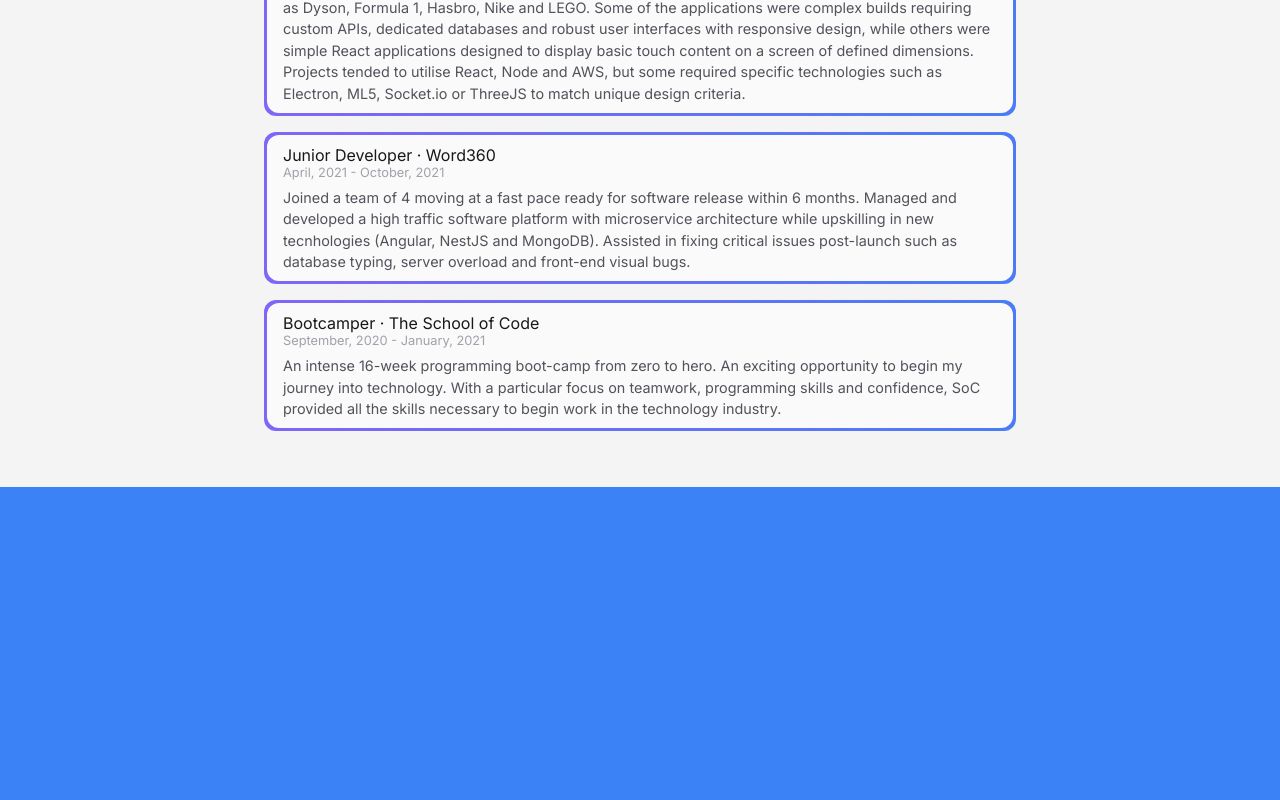
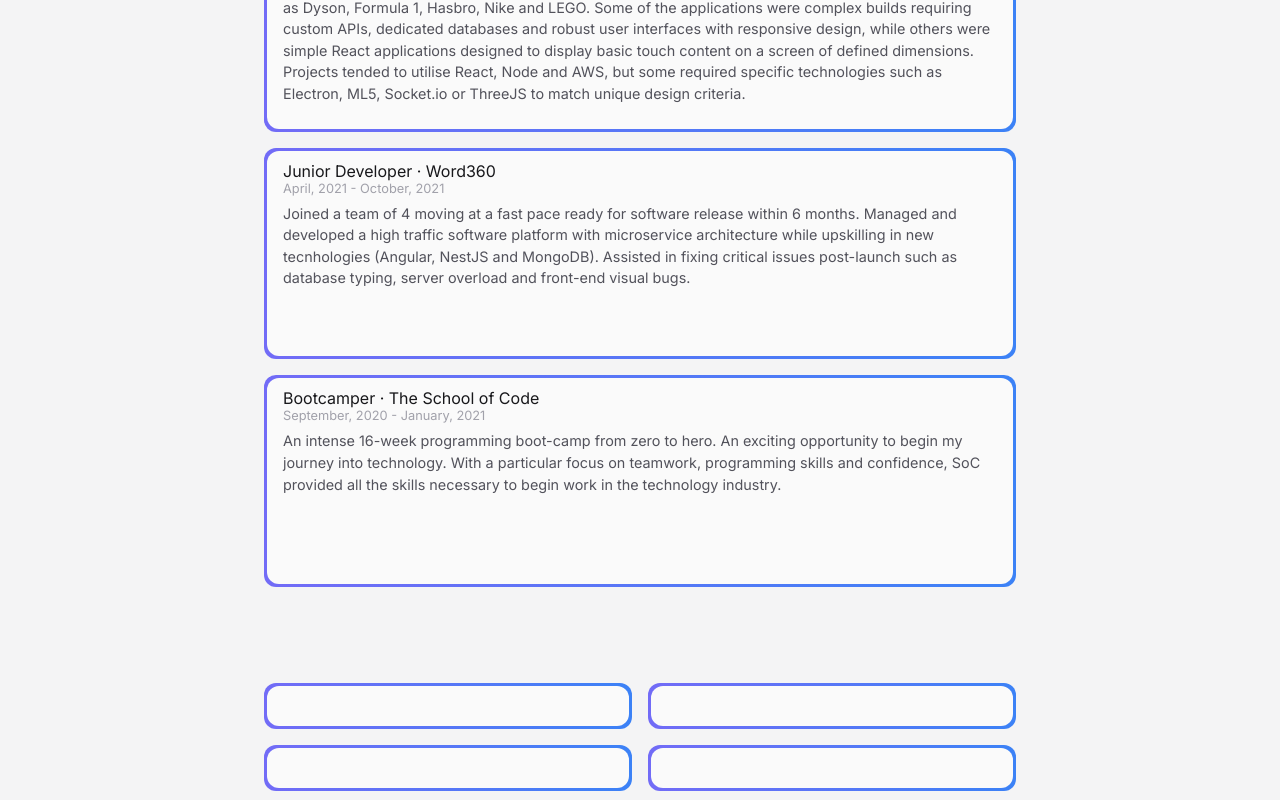
Before and after one commit to atTommy98/portfolio-website, a Next.js app: page / in a window 1280 px wide. Shown: the part 640-1440 px from the top of the page. Built offline with nearby package versions, Linux system fonts and the light colour scheme; no server answers.

Commit message:
Added project cards

```diff
--- a/src/app/globals.css
+++ b/src/app/globals.css
@@ -75,6 +75,10 @@
   .maintext {
     @apply text-zinc-600 dark:text-zinc-300;
   }
+
+  .section-layout {
+    @apply w-full h-fit flex flex-col justify-center max-w-[800px] py-12 px-6;
+  }
 }
 
 @layer components {
--- a/src/components/About.tsx
+++ b/src/components/About.tsx
@@ -1,14 +1,13 @@
 import ExperienceCard from "./ExperienceCard";
-import { Cards } from "../data";
+import { ExperienceCards } from "../data";
 
 export default function About({ id }: SectionProps) {
   return (
-    <section data-section className="w-full h-fit flex justify-center" id={id}>
-      <div className="w-[80%] max-w-[800px] py-12 px-6">
+    <section data-section className="section-layout" id={id}>
       <h4 className="">👋 Welcome! I&apos;m Tommy. I&apos;m a...</h4>
       <h2 className="font-bold">
-          Full stack web developer with 3 years experience delivering a variety
-          of web app experiences
+        Full stack web developer with 3 years experience delivering a variety of
+        web app experiences
       </h2>
       <p className="subtext mb-8">React, Node, TypeScript</p>
       <h4 className="maintext mb-4">
@@ -24,17 +23,17 @@ export default function About({ id }: SectionProps) {
         After spending some time working with the amazing team at{" "}
         <a href="https://www.gravit8.co/">Gravit8 Software</a> creating
         exhibition and live event software, I&apos;m spending my free time
-          improving my portfolio and delving deeper into full stack development
-          as a whole.
+        improving my portfolio and delving deeper into full stack development as
+        a whole.
       </h4>
       <h4 className="maintext">
         If I&apos;m not sat at the computer (programming or indulging in the
         video game competitive scene) you might find me in the gym,
-          producing/playing music or sat cross-legged digging into the science
-          and mathematics of how the world around us works.
+        producing/playing music or sat cross-legged digging into the science and
+        mathematics of how the world around us works.
       </h4>
-        <div className="mt-8 flex flex-col items-center align-center">
-          {Cards.map((card) => {
+      <div className="grid grid-rows-3 gap-4 mt-8">
+        {ExperienceCards.map((card) => {
           return (
             <ExperienceCard
               key={card.id}
@@ -45,7 +44,6 @@ export default function About({ id }: SectionProps) {
           );
         })}
       </div>
-      </div>
     </section>
   );
 }
--- a/src/components/ExperienceCard.tsx
+++ b/src/components/ExperienceCard.tsx
@@ -4,7 +4,7 @@ export default function ExperienceCard({
   content,
 }: ExperienceCardProps) {
   return (
-    <div className="w-full bg-gradient-to-r from-red-500 via-purple-500 to-[#3b82f6] bg-[length:400%_400%] animate-border rounded-xl p-[3px] my-2">
+    <div className="w-full h-full bg-gradient-to-r from-red-500 via-purple-500 to-[#3b82f6] bg-[length:400%_400%] animate-border rounded-xl p-[3px] my-2">
       <div className="w-full h-full rounded-xl bg-zinc-50 dark:bg-zinc-900 p-4 py-2">
         <h4 className="">{title}</h4>
         <h6 className="subtext mb-2">{subtitle}</h6>
--- a/src/components/Footer.tsx
+++ b/src/components/Footer.tsx
@@ -1,3 +1,3 @@
 export default function Footer() {
-  return <div className="h-[100vh] bg-red-500"></div>;
+  return <div className="h-[10vh] bg-red-500"></div>;
 }
--- a/src/components/ProjectCard.tsx
+++ b/src/components/ProjectCard.tsx
@@ -0,0 +1,11 @@
+export default function ProjectCard({title, subtitle, content}: ExperienceCardProps) {
+  return (
+    <div className="w-full h-full bg-gradient-to-r from-red-500 via-purple-500 to-[#3b82f6] bg-[length:400%_400%] animate-border rounded-xl p-[3px] my-2">
+      <div className="w-full h-full rounded-xl bg-zinc-50 dark:bg-zinc-900 p-4 py-2">
+        <h4 className="">{title}</h4>
+        <h6 className="subtext mb-2">{subtitle}</h6>
+        <p className="maintext">{content}</p>
+      </div>
+    </div>
+  );
+}
--- a/src/components/Projects.tsx
+++ b/src/components/Projects.tsx
@@ -1,3 +1,21 @@
+import ProjectCard from "./ProjectCard";
+import { ProjectCards } from "../data";
+
 export default function Projects({ id }: SectionProps) {
-  return <section data-section className="w-full h-[150vh] bg-blue-500" id={id}></section>;
+  return (
+    <section data-section className="section-layout" id={id}>
+      <div className="grid grid-cols-2 grid-rows-2 gap-4">
+        {ProjectCards.map((project) => {
+          return (
+            <ProjectCard
+              key={project.id}
+              title={project.title}
+              subtitle={project.subtitle}
+              content={project.content}
+            />
+          );
+        })}
+      </div>
+    </section>
+  );
 }
--- a/src/data.js
+++ b/src/data.js
@@ -1,4 +1,4 @@
-const Cards = [
+const ExperienceCards = [
   {
     id: 1,
     title: "Junior Software Engineer · Gravit8 Software",
@@ -19,4 +19,31 @@ const Cards = [
   },
 ];
 
-export { Cards };
+const ProjectCards = [
+  {
+    id: 1,
+    title: "",
+    subtitle: "",
+    content: ``,
+  },
+  {
+    id: 2,
+    title: "",
+    subtitle: "",
+    content: ``,
+  },
+  {
+    id: 3,
+    title: "",
+    subtitle: "",
+    content: ``,
+  },
+  {
+    id: 4,
+    title: "",
+    subtitle: "",
+    content: ``,
+  },
+];
+
+export { ExperienceCards, ProjectCards };
```
Lines whose indentation alone changed are shown as unchanged.
